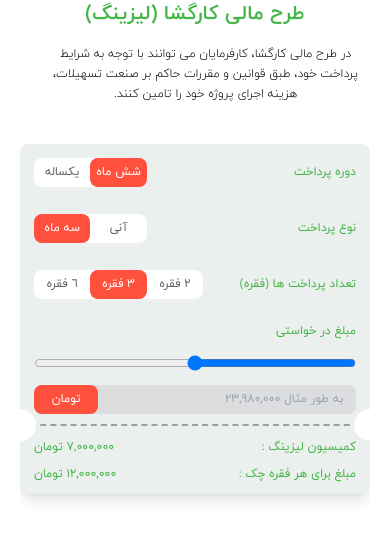
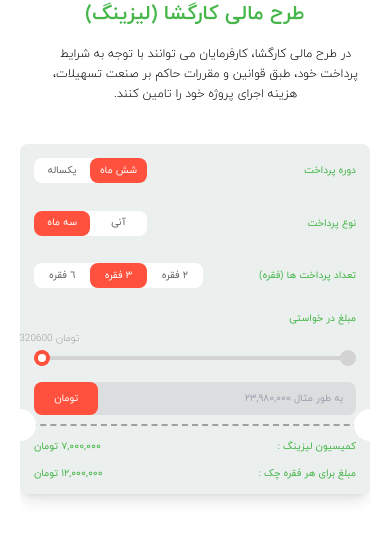
Before and after one commit to AfwebMaker/K-Landing, a React (Create React App) app: page / in a window 390 px wide. Shown: the part 4370-4914 px from the top of the page. Built offline with nearby package versions, Linux system fonts and the light colour scheme.

Commit message:
update calculator

```diff
--- a/src/components/Home/calculator/Calculator.js
+++ b/src/components/Home/calculator/Calculator.js
@@ -1,11 +1,13 @@
-import React, { useReducer } from 'react'
+import React, { useReducer, useRef } from 'react'
 //assets
 import calculator from '../../../assets/images/home/calculator/calculator.png'
+import rangeCircle from '../../../assets/images/home/calculator/range.svg'
 
 const initialState = {
     paymentPeriod: 'sixMonths',
     paymentType: 'threeMonths',
-    numberPayments: '3'
+    numberPayments: '3',
+    rangeValue: 0
 };
 
 const reducer = (state, action) => {
@@ -16,6 +18,8 @@ const reducer = (state, action) => {
             return { ...state, paymentType: action.value };
         case 'numberPaymentsHandler':
             return { ...state, numberPayments: action.value };
+        case 'rangeValueHandler':
+            return { ...state, rangeValue: action.value };
         default:
             return state
     }
@@ -23,6 +27,13 @@ const reducer = (state, action) => {
 
 function Calculator() {
     const [state, dispatch] = useReducer(reducer, initialState);
+    const range = useRef('')
+
+    //back ground of range
+    function progressScript() {
+        const sliderValue = range.current.value;
+        range.current.style.background = `linear-gradient(to right, #FF513D ${sliderValue}%, #ccc ${sliderValue}%)`;
+    }
 
     return (
 
@@ -44,46 +55,50 @@ function Calculator() {
                     </div>
                     <div className='w-full md:w-1/2 md:h-full flex items-center justify-center md:justify-end mt-10 md:mt-0 md:p-[1%]'>
                         <div className='w-full h-[350px] md:h-full bg-[#EBEFED] shadow-lg md:bg-white rounded-lg flex items-center justify-center max-w-lg flex-col'>
-                            <div className='w-full h-[80%] px-[4%] relative flex flex-col justify-around text-xs lg:text-sm'>
+                            <div className='w-full h-[80%] px-[4%] relative flex flex-col justify-around text-[10px] lg:text-sm'>
                                 <div className='w-full flex items-center justify-between h-[15%]'>
                                     <span className='text-color-font-3'>دوره پرداخت</span>
-                                    <div className='relative w-[35%] text-color-font-2 h-[70%] rounded-lg bg-white md:bg-color-1 flex items-center justify-center md:text-sm text-xs'>
-                                        <span onClick={() => dispatch({ type: 'paymentPeriodHandler', value: 'sixMonths' })} className={`text-xs lg:text-sm w-1/2 h-full z-10 fcc cursor-pointer ${state.paymentPeriod === 'sixMonths' ? 'text-white' : 'text-color-font-2'}`}>شش ماه</span>
-                                        <span onClick={() => dispatch({ type: 'paymentPeriodHandler', value: 'oneYear' })} className={`text-xs lg:text-sm w-1/2 h-full z-10 fcc cursor-pointer ${state.paymentPeriod === 'oneYear' ? 'text-white' : 'text-color-font-2'}`}>یکساله</span>
+                                    <div className='relative w-[35%] text-color-font-2 h-[60%] rounded-lg bg-white md:bg-color-1 flex items-center justify-center md:text-sm text-xs'>
+                                        <span onClick={() => dispatch({ type: 'paymentPeriodHandler', value: 'sixMonths' })} className={`text-[10px] lg:text-sm w-1/2 h-full z-10 fcc cursor-pointer ${state.paymentPeriod === 'sixMonths' ? 'text-white' : 'text-color-font-2'}`}>شش ماه</span>
+                                        <span onClick={() => dispatch({ type: 'paymentPeriodHandler', value: 'oneYear' })} className={`text-[10px] lg:text-sm w-1/2 h-full z-10 fcc cursor-pointer ${state.paymentPeriod === 'oneYear' ? 'text-white' : 'text-color-font-2'}`}>یکساله</span>
                                         <div className={`transition-all h-full w-1/2 bg-color-font-5 absolute rounded-lg ${state.paymentPeriod === 'oneYear' ? 'left-0' : 'left-[50%]'} `}></div>
                                     </div>
                                 </div>
                                 <div className='w-full flex items-center justify-between h-[15%]'>
                                     <span className='text-color-font-3'>نوع پرداخت</span>
-                                    <div className='relative w-[35%] text-color-font-2 h-[70%] rounded-lg bg-white md:bg-color-1  flex items-center justify-center lg:text-sm text-xs'>
-                                        <span onClick={() => dispatch({ type: 'paymentTypeHandler', value: 'Instant' })} className={`text-xs lg:text-sm w-1/2 h-full z-10 fcc cursor-pointer ${state.paymentType === 'Instant' ? 'text-white' : 'text-color-font-2'}`}>آنی</span>
-                                        <span onClick={() => dispatch({ type: 'paymentTypeHandler', value: 'threeMonths' })} className={`text-xs lg:text-sm w-1/2 h-full z-10 fcc cursor-pointer ${state.paymentType === 'threeMonths' ? 'text-white' : 'text-color-font-2'}`}>سه ماه</span>
+                                    <div className='relative w-[35%] text-color-font-2 h-[60%] rounded-lg bg-white md:bg-color-1  flex items-center justify-center lg:text-sm text-xs'>
+                                        <span onClick={() => dispatch({ type: 'paymentTypeHandler', value: 'Instant' })} className={`text-[10px] lg:text-sm w-1/2 h-full z-10 fcc cursor-pointer ${state.paymentType === 'Instant' ? 'text-white' : 'text-color-font-2'}`}>آنی</span>
+                                        <span onClick={() => dispatch({ type: 'paymentTypeHandler', value: 'threeMonths' })} className={`text-[10px] lg:text-sm w-1/2 h-full z-10 fcc cursor-pointer ${state.paymentType === 'threeMonths' ? 'text-white' : 'text-color-font-2'}`}>سه ماه</span>
                                         <div className={`transition-all h-full w-1/2 bg-color-font-5 absolute rounded-lg ${state.paymentType === 'threeMonths' ? 'left-0' : 'left-[50%]'} `}></div>
                                     </div>
                                 </div>
                                 <div className='w-full flex items-center justify-between h-[15%]'>
-                                    <span className='text-color-font-3 text-xs lg:text-sm'>تعداد پرداخت ها (فقره)</span>
-                                    <div className='relative w-[52.5%] text-color-font-2 h-[70%] rounded-lg bg-white md:bg-color-1  flex items-center justify-center'>
-                                        <span onClick={() => dispatch({ type: 'numberPaymentsHandler', value: '2' })} className={`text-xs lg:text-sm w-1/3 h-full z-10 fcc cursor-pointer ${state.numberPayments === '2' ? 'text-white' : 'text-color-font-2'}`}>۲ فقره</span>
-                                        <span onClick={() => dispatch({ type: 'numberPaymentsHandler', value: '3' })} className={`text-xs lg:text-sm w-1/3 h-full z-10 fcc cursor-pointer ${state.numberPayments === '3' ? 'text-white' : 'text-color-font-2'}`}>۳ فقره</span>
-                                        <span onClick={() => dispatch({ type: 'numberPaymentsHandler', value: '6' })} className={`text-xs lg:text-sm w-1/3 h-full z-10 fcc cursor-pointer ${state.numberPayments === '6' ? 'text-white' : 'text-color-font-2'}`}>٦ فقره</span>
+                                    <span className='text-color-font-3'>تعداد پرداخت ها (فقره)</span>
+                                    <div className='relative w-[52.5%] text-color-font-2 h-[60%] rounded-lg bg-white md:bg-color-1  flex items-center justify-center'>
+                                        <span onClick={() => dispatch({ type: 'numberPaymentsHandler', value: '2' })} className={`text-[10px] lg:text-sm w-1/3 h-full z-10 fcc cursor-pointer ${state.numberPayments === '2' ? 'text-white' : 'text-color-font-2'}`}>۲ فقره</span>
+                                        <span onClick={() => dispatch({ type: 'numberPaymentsHandler', value: '3' })} className={`text-[10px] lg:text-sm w-1/3 h-full z-10 fcc cursor-pointer ${state.numberPayments === '3' ? 'text-white' : 'text-color-font-2'}`}>۳ فقره</span>
+                                        <span onClick={() => dispatch({ type: 'numberPaymentsHandler', value: '6' })} className={`text-[10px] lg:text-sm w-1/3 h-full z-10 fcc cursor-pointer ${state.numberPayments === '6' ? 'text-white' : 'text-color-font-2'}`}>٦ فقره</span>
                                         <div className={`transition-all h-full w-1/3 bg-color-font-5 absolute rounded-lg ${state.numberPayments === '6' ? 'left-0' : state.numberPayments === '3' ? 'left-1/3' : 'left-2/3'}`}></div>
                                     </div>
                                 </div>
-                                <div className='w-full flex flex-col items-center justify-around h-[35%]'>
+                                <div className='w-full flex flex-col items-center justify-around h-[40%]'>
                                     <span className='text-color-font-3 flex w-full h-[20%]'>مبلغ در خواستی</span>
-                                    <div className='relative w-full h-[30%] fcc'>
-                                        <input className='w-full absolute' type="range" />
+                                    <div style={{ direction: 'ltr' }} className='relative w-full h-[30%] fcc'>
+                                        <input value={state.rangeValue} ref={range} onChange={(e) => { progressScript(); dispatch({ type: 'rangeValueHandler', value: e.target.value }) }} className='cursor-pointer z-10 slider w-full absolute' type="range" />
+
+                                        <div style={{ left: `${state.rangeValue-8}%` }} className='absolute left-0 top-[-10px] text-[10px] font-light text-color-2 w-auto whitespace-nowrap	'>
+                                            {28320600} تومان
+                                        </div>
                                     </div>
                                     <div className='relative w-full h-[30%]'>
-                                        <input className='focus:outline-none w-full h-full rounded-lg bg-[#DCDDDE]  pr-[4%]' placeholder='به طور مثال ۲۳,۹۸۰,۰۰۰' type="text" />
-                                        <div className='text-white w-[20%] h-full absolute left-0 bg-color-font-5 fcc top-0 rounded-lg cursor-pointer'>
+                                        <input className='focus:outline-none w-full h-full rounded-lg bg-[#DCDDDE] pr-[4%]' placeholder='به طور مثال ۲۳,۹۸۰,۰۰۰' type="text" />
+                                        <div className='text-white w-[20%] h-full absolute left-0 bg-color-font-5 fcc top-0 rounded-lg cursor-default'>
                                             تومان
                                         </div>
                                     </div>
                                 </div>
                             </div>
-                            <div className='relative w-full h-[20%] text-color-font-3 flex flex-col justify-around py-[2%] px-[4%] border-t-2 border-dashed border-t-color-2 text-xs lg:text-sm'>
+                            <div className='relative w-full h-[20%] text-color-font-3 flex flex-col justify-around py-[2%] px-[4%] border-t-2 border-dashed border-t-color-2 text-[10px] md:text-[1.2vw] lg:text-sm'>
                                 <div className='flex justify-between items-center'>
                                     <span>کمیسیون لیزینگ :</span>
                                     <span>۷,۰۰۰,۰۰۰ تومان</span>
--- a/src/index.css
+++ b/src/index.css
@@ -94,6 +94,72 @@ span.swiper-pagination-bullet {
   border-radius: 25px;
 }
 
+/************** custom range ************************/
+.slider {
+  -webkit-appearance: none;
+  width: 100%;
+  height: 4px;
+  background: #d3d3d3;
+  outline: none;
+  -webkit-transition: .2s;
+  transition: opacity .2s;
+  border-radius: 25px;
+}
+
+.slider::before {
+  content: '';
+  width: 16px;
+  height: 16px;
+  position: absolute;
+  top: -6px;
+  border-radius: 50%;
+  background: url(../src/assets/images/home/calculator/range.svg);
+  background-size: contain;
+}
+
+.slider::after {
+  content: '';
+  background: #d3d3d3;
+  width: 16px;
+  height: 16px;
+  position: absolute;
+  top: -6px;
+  right: 0;
+  border-radius: 50%;
+  background-size: contain;
+}
+
+.slider:hover {
+  opacity: 1;
+}
+
+.slider::-webkit-slider-thumb {
+  -webkit-appearance: none;
+  appearance: none;
+  width: 16px;
+  height: 16px;
+  background-size: contain;
+  background-image: url(../src/assets/images/home/calculator/range.svg);
+  cursor: pointer;
+  border-radius: 50%;
+  position: relative;
+  z-index: 100;
+}
+
+.slider::-moz-range-thumb {
+  -webkit-appearance: none;
+  appearance: none;
+  width: 16px;
+  height: 16px;
+  background-size: contain;
+  background-image: url(../src/assets/images/home/calculator/range.svg);
+  cursor: pointer;
+  border-radius: 50%;
+  position: relative;
+  z-index: 100;
+}
+
+
 .shape{
   shape-outside: inset(20px 10px 10px 10px);
   shape-margin: 2%;
```
Also changed, not shown: src/assets/images/home/calculator/range.svg (added).
